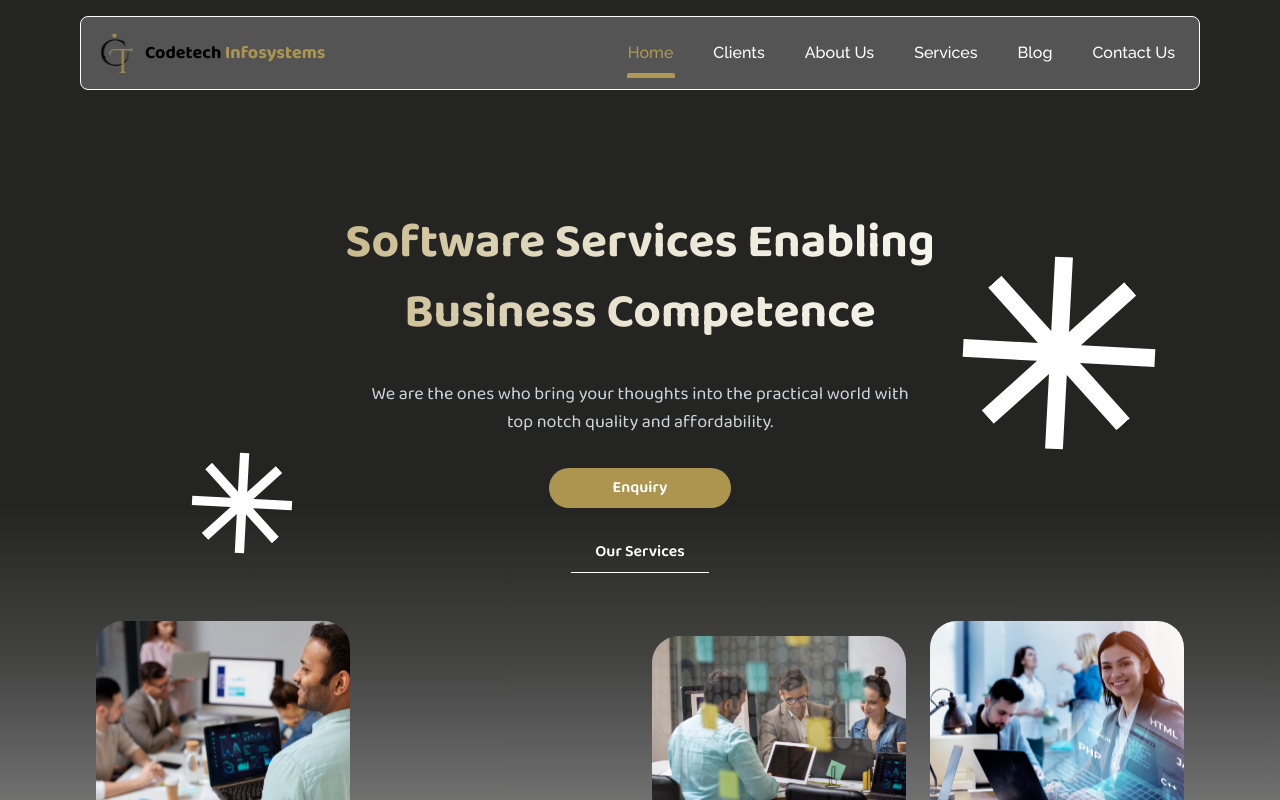
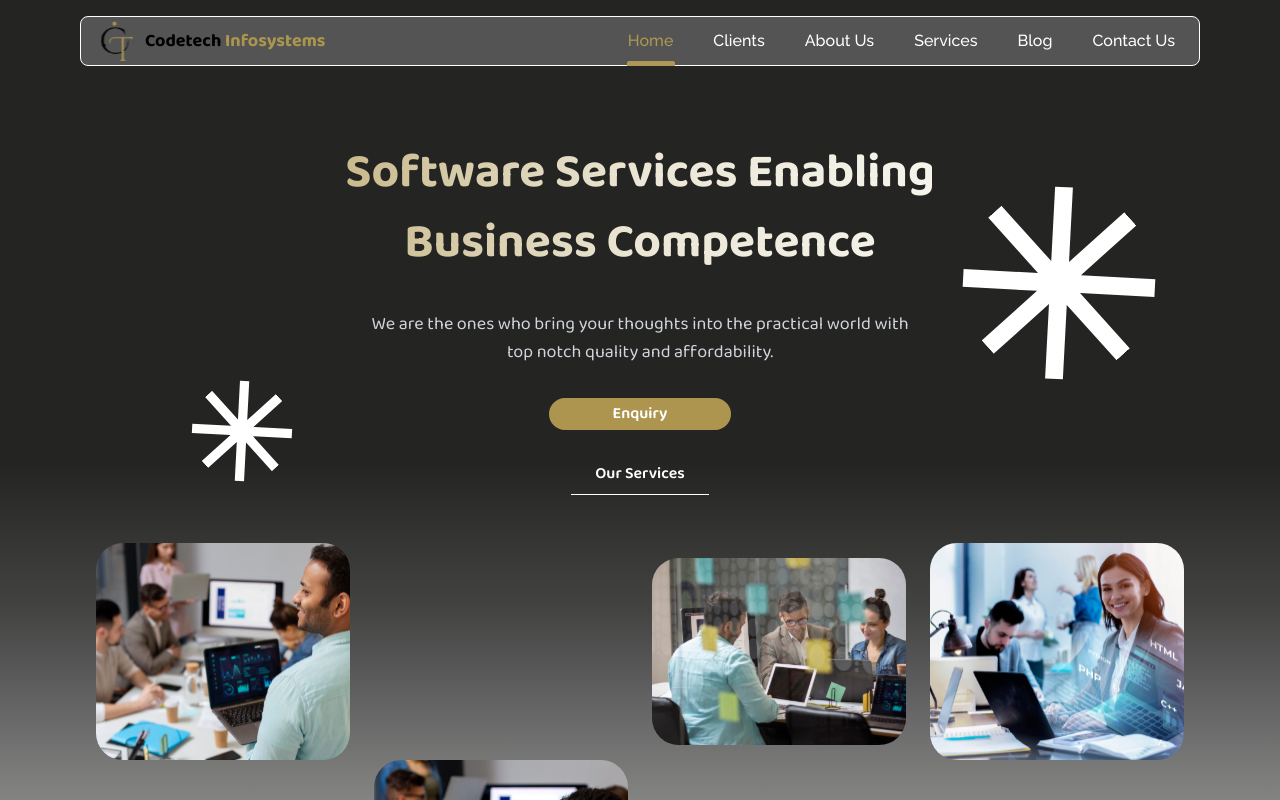
Before and after one commit to CodeTech-InfoSystem/codetech-react, a React (Create React App) app: page / in a window 1280 px wide. Shown: the top 800 px of the page. Built offline with nearby package versions, Linux system fonts and the light colour scheme.

Commit message:
Updated design

```diff
--- a/src/components/HeroSection.jsx
+++ b/src/components/HeroSection.jsx
@@ -11,7 +11,7 @@ const HeroSection = () => {
     }, []);
 
     return (
-        <section className="text-white pb-16 relative mt-[110px]">
+        <section className="text-white pb-16 relative mt-16">
             <div className="max-w-7xl mx-auto text-center px-4">
                 <h1 className="text-4xl md:text-5xl font-bold text-transparent bg-clip-text bg-gradient-to-r from-[#AD954F] via-[#BCA86F] via-[#CDBF95] via-[#DED4B8] via-[#EBE6D5] to-white leading-[70px]" style={{ lineHeight: '70px' }}>
                     Software Services Enabling <br />
@@ -24,7 +24,7 @@ const HeroSection = () => {
 
                 {/* Buttons */}
                 <div className="my-6 flex justify-center gap-4">
-                    <button className="px-16 py-2 bg-[#AD954F] text-white font-semibold rounded-3xl">
+                    <button className="px-16 py-1 bg-[#AD954F] text-white font-semibold rounded-3xl">
                         Enquiry
                     </button>
                 </div>
--- a/src/components/Navbar.jsx
+++ b/src/components/Navbar.jsx
@@ -18,7 +18,7 @@ const Navbar = () => {
   return (
     <div className="bg-[#242423] px-3 sm:px-8 md:px-14 lg:px-20 pt-4">
       <nav className="bg-[#545454] rounded-lg border border-[#FFFFFF]">
-        <div className="container mx-auto flex justify-between items-center px-4 md:py-1 sm:py-0 h-[72px]">
+        <div className="container mx-auto flex justify-between items-center px-4 md:py-1 sm:py-0">
           {/* Logo */}
           <div className="flex items-center space-x-2">
             <img src="/images/logo.svg" alt="Company Logo" className="w-10 h-10" />
```
